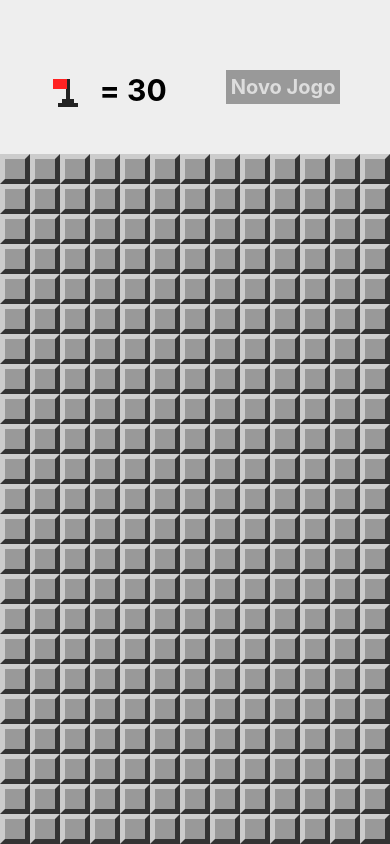
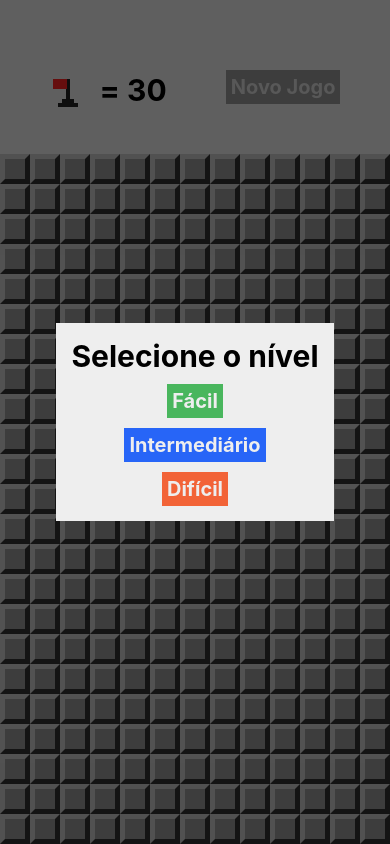
Before and after one commit to RaizerVarela/campo-minado-react-native, a React Native app: screen / in a window 390 px wide. Both pictures are taken after a click on the element 64 px from the left and 92 px from the top of the page. Built offline with nearby package versions, Linux system fonts and the light colour scheme.

Commit message:
Adição - LevelSelection juntamente da sua funcionalidade de seleção

```diff
--- a/App.js
+++ b/App.js
@@ -3,6 +3,7 @@
 import params from './src/params'
 import MineField from './src/components/MineField'
 import Header from './src/components/Header'
+import LevelSelection from './src/screens/LevelSelection'
 import {
   createMineBoard,
   cloneBoard,
@@ -32,7 +33,8 @@
     return {
       board: createMineBoard(rows, cols, this.minesAmount()),
       won: false,
-      lost: false
+      lost: false,
+      showLevelSelection: false,
     }
   }
 
@@ -64,11 +66,20 @@
     this.setState({board, won})
   }
 
+  onLevelSelected = level =>{
+    params.difficultLevel = level
+    this.setState(this.createState())
+  }
+
   render(){
     return(
       <View style={styles.container}>
+        <LevelSelection isVisible={this.state.showLevelSelection}
+          onLevelSelected={this.onLevelSelected}
+          onCancel={() => this.setState({showLevelSelection: false})}/>
         <Header flagsLeft={this.minesAmount() - flagsUsed(this.state.board)}
-          onNewGame={() => this.setState(this.createState())}/>
+          onNewGame={() => this.setState(this.createState())}
+          onFlagPress={() => this.setState({showLevelSelection: true})}/>
         <View style={styles.board}>
           <MineField board={this.state.board}
             onOpenField={this.onOpenField}
--- /dev/null
+++ b/src/screens/LevelSelection.js
@@ -0,0 +1,70 @@
+import React from 'react';
+import {View, StyleSheet, Text, TouchableOpacity, Modal} from 'react-native';
+
+export default props => {
+  return (
+    <Modal
+      onRequestClose={props.onCancel}
+      visible={props.isVisible}
+      animationType="slide"
+      transparent={true}>
+      <View style={styles.frame}>
+        <View style={styles.container}>
+          <Text style={styles.title}>Selecione o nível</Text>
+          <TouchableOpacity //Passar para componente
+            style={[styles.button, styles.bgEasy]}
+            onPress={() => props.onLevelSelected(0.1)}>
+            <Text style={styles.buttonLabel}>Fácil</Text>
+          </TouchableOpacity>
+          <TouchableOpacity
+            style={[styles.button, styles.bgNormal]}
+            onPress={() => props.onLevelSelected(0.2)}>
+            <Text style={styles.buttonLabel}>Intermediário</Text>
+          </TouchableOpacity>
+          <TouchableOpacity
+            style={[styles.button, styles.bgHard]}
+            onPress={() => props.onLevelSelected(0.3)}>
+            <Text style={styles.buttonLabel}>Difícil</Text>
+          </TouchableOpacity>
+        </View>
+      </View>
+    </Modal>
+  )
+}
+
+const styles = StyleSheet.create({
+  frame: {
+      flex: 1,
+      alignItems: 'center',
+      justifyContent: 'center',
+      backgroundColor: 'rgba(0,0,0,0.6)',
+  },
+  container: {
+      backgroundColor: '#EEE',
+      alignItems: 'center',
+      justifyContent: 'center',
+      padding: 15,
+  },
+  title: {
+      fontSize: 30,
+      fontWeight: 'bold',
+  },
+  button: {
+      marginTop: 10,
+      padding: 5,
+  },
+  buttonLabel: {
+      fontSize: 20,
+      color: '#EEE',
+      fontWeight: 'bold',
+  },
+  bgEasy: {
+      backgroundColor: '#49b65d'
+  },
+  bgNormal: {
+      backgroundColor: '#2765F7'
+  },
+  bgHard: {
+      backgroundColor: '#F26337'
+  }
+})
```
